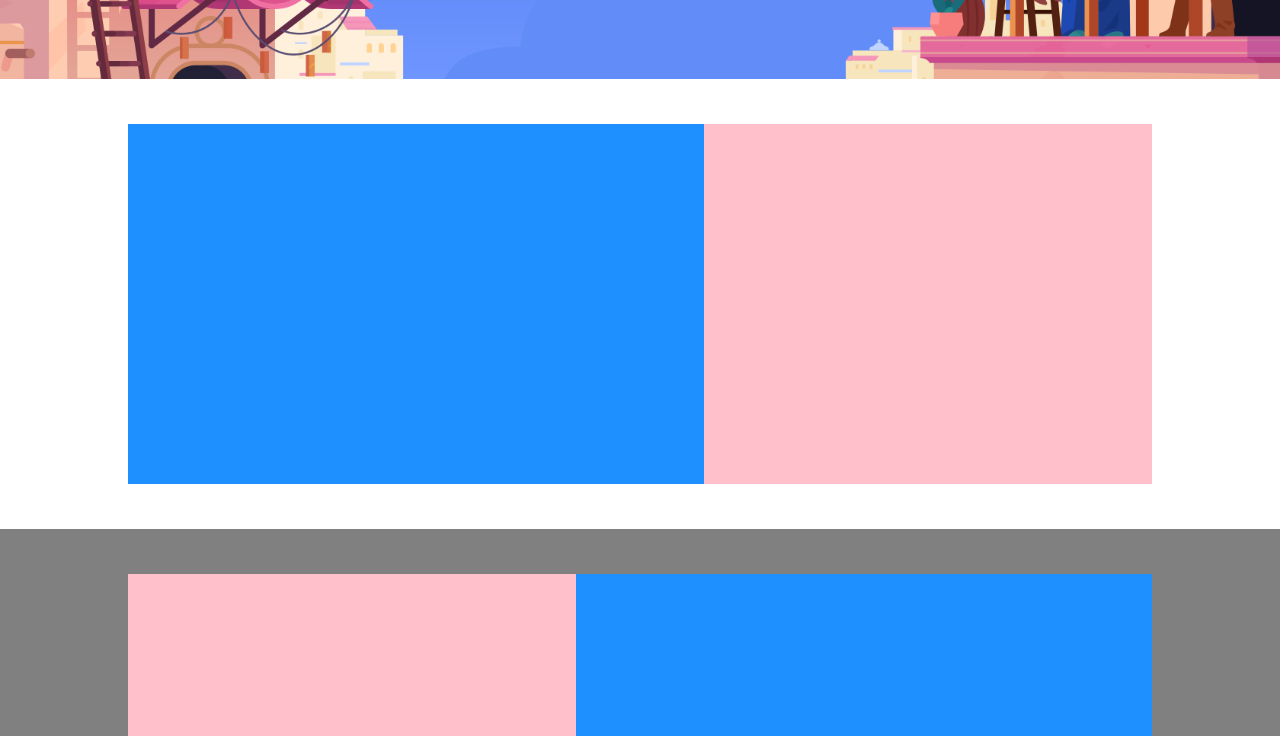
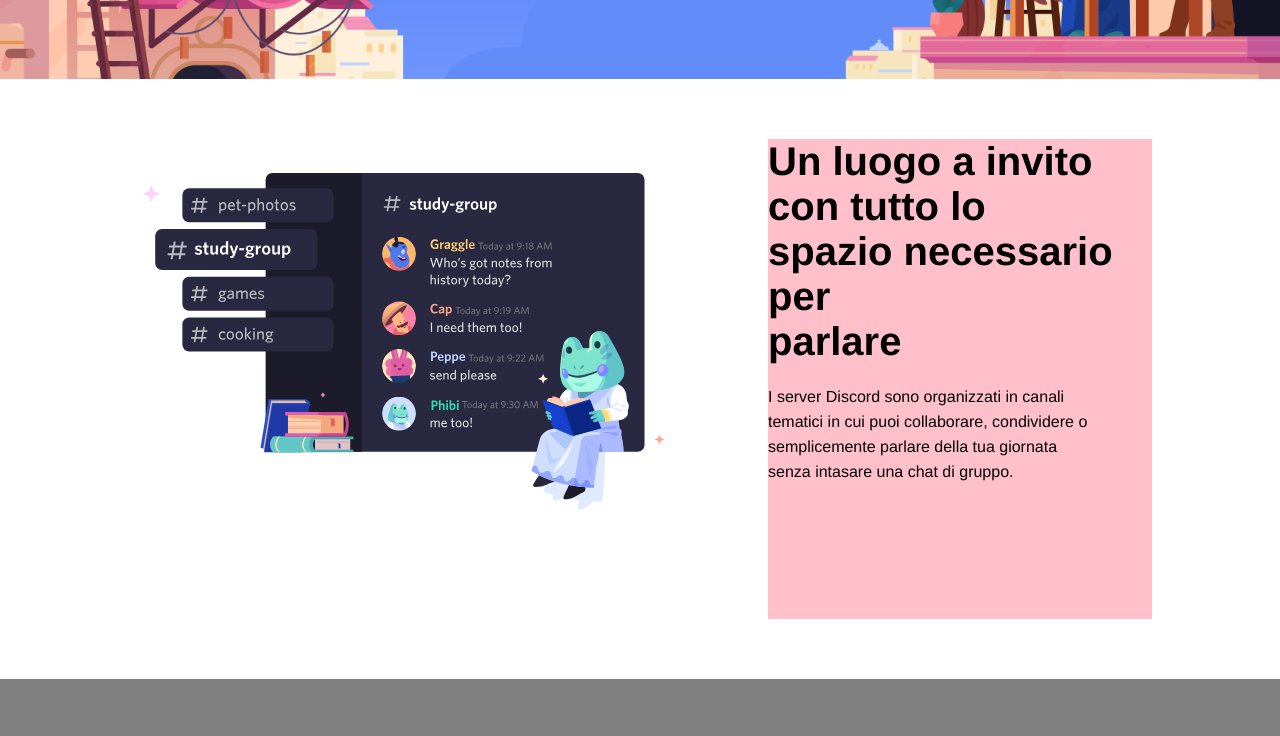
Before and after one commit to Frowingg/htmlcss-discord, a plain HTML site: page index.html in a window 1280 px wide. Shown: the part 466-1202 px from the top of the page. Drawn offline with Linux system fonts and the light colour scheme.

Commit message:
main (1/4)

```diff
--- a/css/style.css
+++ b/css/style.css
@@ -95,7 +95,7 @@ ul{
 
 .section_main{
     display: flex;
-    height: 450px;
+    height: 600px;
     justify-content: center;
     align-items: center;
 }
@@ -103,14 +103,23 @@ ul{
     background-color: gray;
 }
 .main-big-content{
-    background-color: #1e90ff;
-    width: 45%;
+    width: 50%;
     height: 80%;
+}
+.main-big-content img{
+    width: 90%;
 }
 .main-small-content{
     background-color: #ffc0cb;
-    width: 35%;
+    width: 30%;
     height: 80%;
+}
+.main-small-content h2{
+    font-size: 40px;
+    margin-bottom: 20px;
+}
+.main-small-content p{
+    line-height: 25px;
 }
 .last{
     height: 800px;
--- a/index.html
+++ b/index.html
@@ -49,15 +49,18 @@
     </header>
     <main>
         <section class="section_main">
-            <div class="main-big-content"></div>
-            <div class="main-small-content"></div>
+            <div class="main-big-content"> <img src="img/item1.svg" alt=""></div>
+            <div class="main-small-content">
+                <h2>Un luogo a invito <br> con tutto lo <br> spazio necessario per <br> parlare</h2>
+                <p>I server Discord sono organizzati in canali <br> tematici in cui puoi collaborare, condividere o <br> semplicemente parlare della tua giornata <br> senza intasare una chat di gruppo.</p>
+            </div>
         </section>
         <section class="section_main gr">
             <div class="main-small-content"></div>
-            <div class="main-big-content"></div>
+            <div class="main-big-content"><img src="img/item2.svg" alt=""></div>
         </section>
         <section class="section_main">
-            <div class="main-big-content"></div>
+            <div class="main-big-content"><img src="img/item3.svg" alt=""></div>
             <div class="main-small-content"></div>
         </section>
         <section class="section_main gr last"> <div class="green_box"></div></section>
```
